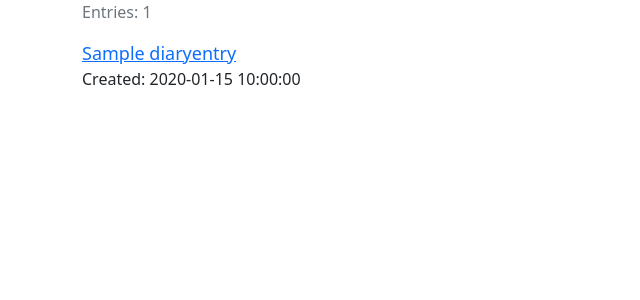
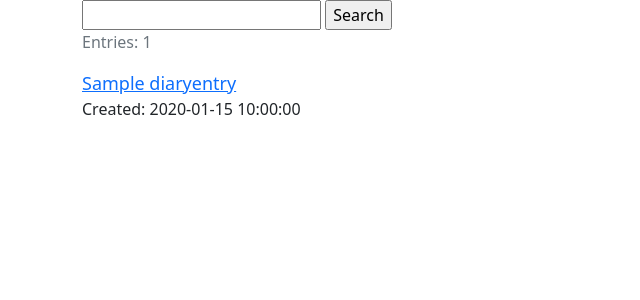
Before and after one commit to taniaarya/personal-diary, a Flask app: page /diary in a window 1280 px wide. Shown: the part 56-356 px from the top of the page, without its empty margins (0-640 px from the left). Run offline with Flask 2, Linux system fonts and the light colour scheme; tables that the repository leaves empty hold one stand-in row (values such as "Sample post"); some libraries are stand-ins or nearby versions.

Commit message:
Implemented base of search for home page

```diff
--- a/personal_diary/app.py
+++ b/personal_diary/app.py
@@ -1,12 +1,11 @@
 import os
-from flask import Flask, request, render_template, url_for, redirect
+from flask import Flask, request, render_template, url_for, redirect, flash
 from personal_diary.diary import Diary
 from personal_diary import db
-from personal_diary.forms import CreateEntryForm, UpdateEntryForm , SignupForm
+from personal_diary.forms import CreateEntryForm, UpdateEntryForm, SignupForm, SearchEntryForm
 from personal_diary.models import User
 from personal_diary.diary_user import DiaryUser
 from werkzeug.security import generate_password_hash, check_password_hash
-from personal_diary.forms import CreateEntryForm
 from flask_ckeditor import CKEditor
 
 
@@ -29,13 +28,18 @@ def create_app(db_name):
     def home_page():
         return render_template("base.html")
 
-    @flask_app.route("/diary", methods=["GET"])
+    @flask_app.route("/diary", methods=['GET', 'POST'])
     def get_all_entries():
         """
-        Renders the screen showing a list of the current entries.
+        Renders the screen showing a list of the current entries or entries matching the user's search query.
         """
-        curr_entries = Diary.read_all_entries()
-        return render_template("index.html", curr_entries=curr_entries)
+        search_form = SearchEntryForm()
+        if request.method == 'POST':
+            search_query = search_form.data["search"]
+            return render_template("index.html", entries=Diary.search_entries(search_query), form=search_form)
+
+        all_entries = Diary.read_all_entries()
+        return render_template("index.html", entries=all_entries, form=search_form)
 
     @flask_app.route("/diary/<entry_id>", methods=['GET'])
     def get_entry(entry_id):
@@ -79,7 +83,7 @@ def create_app(db_name):
             form=update_form, entry=entry
         )
 
-    @flask_app.route("/diary", methods=["DELETE"])
+    @flask_app.route("/diary", methods=['DELETE'])
     def delete_entry():
         return Diary.delete_entry(request.get_json())
 
--- a/personal_diary/diary.py
+++ b/personal_diary/diary.py
@@ -103,18 +103,26 @@ class Diary:
 
         return {"entry_id": entry_id}
 
-    # @staticmethod
-    # def is_id_invalid(entry_id: int):
-    #     """
-    #     Checks whether an id matches an existing diary entry or not.
-    #
-    #     Args:
-    #         entry_id: an int which represents the id of a diary entry
-    #
-    #     Returns:
-    #          is_invalid: boolean representing if the id is invalid or not. The value is true if the id is invalid,
-    #          meaning that it does not match an existing diary entry. The value is false if the id is valid, meaning that
-    #          it does match an existing entry.
-    #     """
-    #     saved_entries = self.read_from_db()
-    #     return str(entry_id) not in saved_entries.keys()
+    @staticmethod
+    def search_entries(search_query: str) -> dict:
+        """
+        Returns entries that contain the keywords in the search query. The search is not case-sensitive.
+        An entry matches the search query if it contains all keywords in its title or body text.
+
+        Args:
+            search_query: a string containing keywords to search for in the query. For example, a string of
+            "apple pear" has two keywords of "apple" and "pear".
+
+        Returns:
+            dictionary containing the entries that match the search query
+        """
+        matching_entries = Entry.query.filter()
+        for keyword in search_query.split(' '):
+            matching_entries = matching_entries.filter(Entry.title.ilike("%" + keyword + "%") |
+                                                       Entry.body.ilike("%" + keyword + "%"))
+
+        entry_dict = {}
+        for entry in matching_entries:
+            entry_dict[entry.id] = entry
+
+        return entry_dict
--- a/personal_diary/forms.py
+++ b/personal_diary/forms.py
@@ -1,5 +1,5 @@
 from flask_wtf import FlaskForm
-from wtforms import StringField, TextAreaField, SubmitField, PasswordField
+from wtforms import StringField, TextAreaField, SubmitField, PasswordField, SearchField
 from wtforms.validators import InputRequired, Length
 from flask_ckeditor import CKEditorField
 
@@ -15,6 +15,11 @@ class CreateEntryForm(FlaskForm):
                          )
 
     submit = SubmitField("Create Entry")
+
+
+class SearchEntryForm(FlaskForm):
+    search = SearchField('')
+    submit = SubmitField("Search")
 
 
 class UpdateEntryForm(FlaskForm):
--- a/personal_diary/templates/index.html
+++ b/personal_diary/templates/index.html
@@ -2,11 +2,16 @@
 
 {% block content %}
 <div>
-    {% if curr_entries|length == 0 %}
+    <form method="post" action="" style="max-width:600px">
+        {{ form.search }}
+        {{ form.submit }}
+    </form>
+
+    {% if entries|length == 0 %}
         <p>There are no entries.</p>
     {% else %}
-        <p class="text-secondary" style="font-size: 16px">Entries: {{curr_entries|length}}</p>
-        {% for entry_id, entry in curr_entries.items()|reverse %}
+        <p class="text-secondary" style="font-size: 16px">Entries: {{entries|length}}</p>
+        {% for entry_id, entry in entries.items()|reverse %}
             <div style="width: 800px">
                     <a style="font-size: 18px" href='/diary/{{entry_id}}'>{{entry.title}}</a>
                     <p style="font-size: 16px" class="mb-4">Created: {{entry.created.replace(microsecond=0)}}</p>
```
